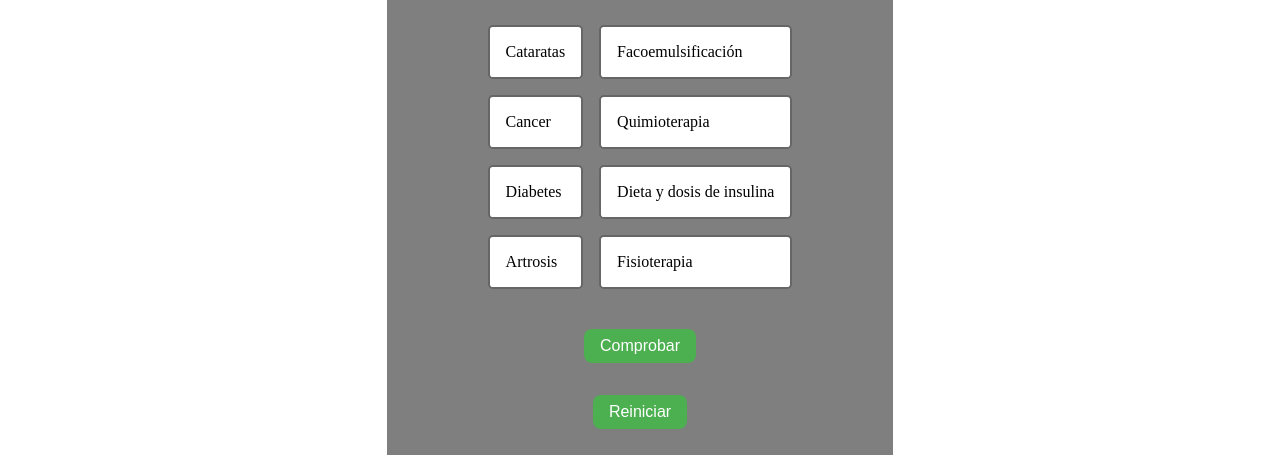
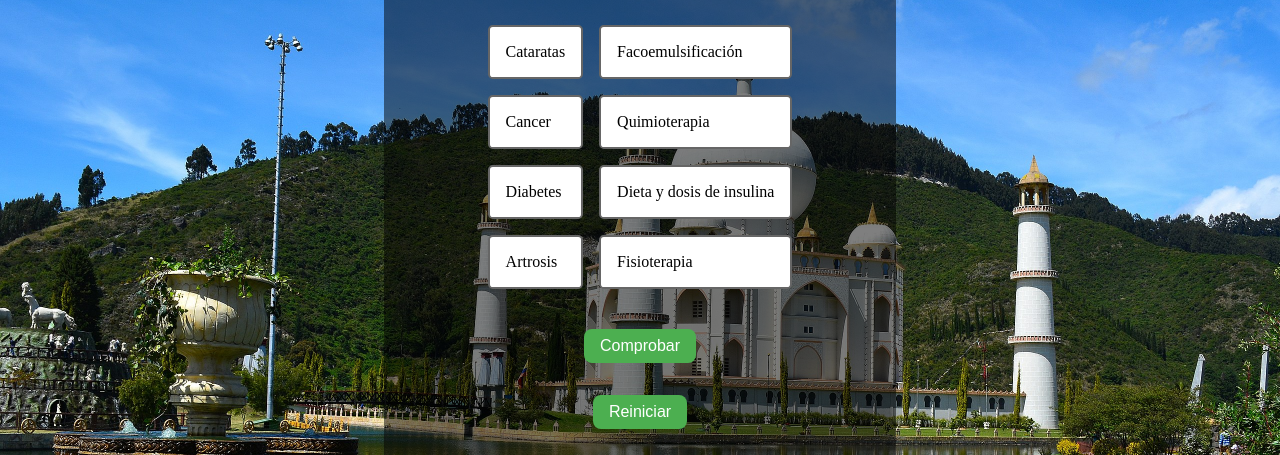
Before and after one commit to Cybert47/JUEGO, a plain HTML site: page index.html in a window 1280 px wide. Shown: the part 116-571 px from the top of the page. Drawn offline with Linux system fonts and the light colour scheme.

Commit message:
Update index.html

```diff
--- a/index.html
+++ b/index.html
@@ -4,6 +4,20 @@
     <link rel="stylesheet" type="text/css" href="style.css">
     <title>Relaciona Palabras</title>
   </head>
+  <style>
+
+
+
+body {
+
+  background-image: url('parque.jpg');
+  background-repeat: no-repeat;
+  background-size: cover;
+  margin: 0;
+  padding: 0;
+}
+
+  </style>
   <body>
     <div class="oscuro">
     <h1>Relaciona las Palabras</h1>
```
